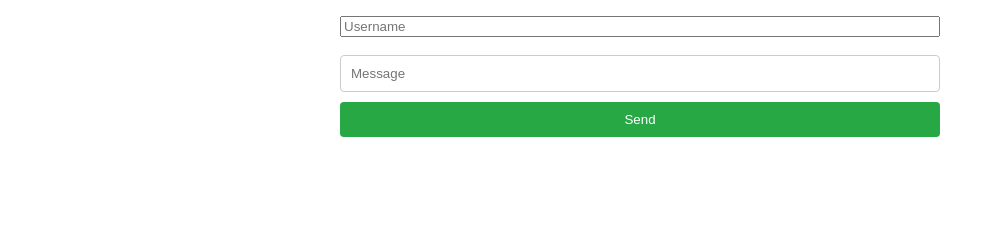
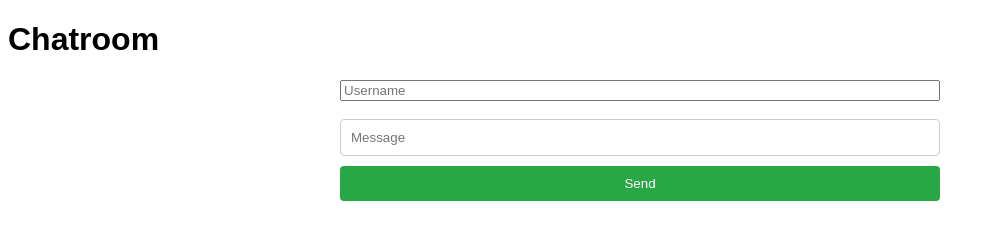
Before and after one commit to keto21f5si/RealtimeChatApp, a website: page app/public/index.html in a window 1280 px wide. Shown: the whole page, without its empty margins (0-994 px from the left). Drawn offline with nearby package versions, Linux system fonts and the light colour scheme; no server answers.

Commit message:
Update index.html

```diff
--- a/app/public/index.html
+++ b/app/public/index.html
@@ -3,10 +3,11 @@
 <head>
     <meta charset="UTF-8">
     <meta name="viewport" content="width=device-width, initial-scale=1.0">
-    <title>Realtime Chat</title>
+    <title>Chatroom</title>
     <link rel="stylesheet" href="styles.css">
 </head>
 <body>
+    <h1>Chatroom</h1>
     <div class="chat-container">
         <ul id="messages"></ul>
         <form id="form" action="">
```
